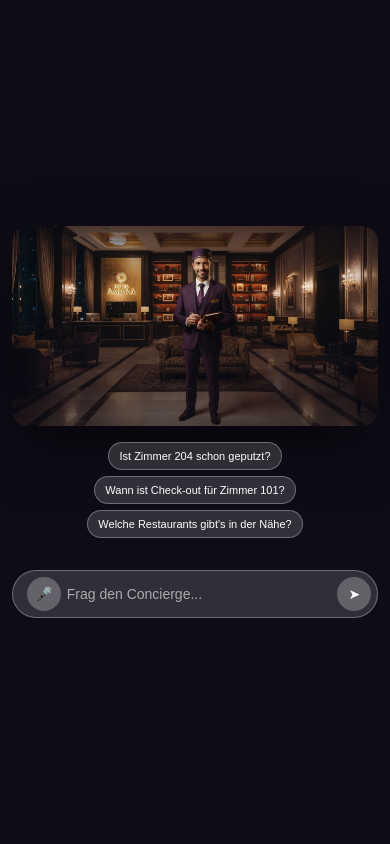
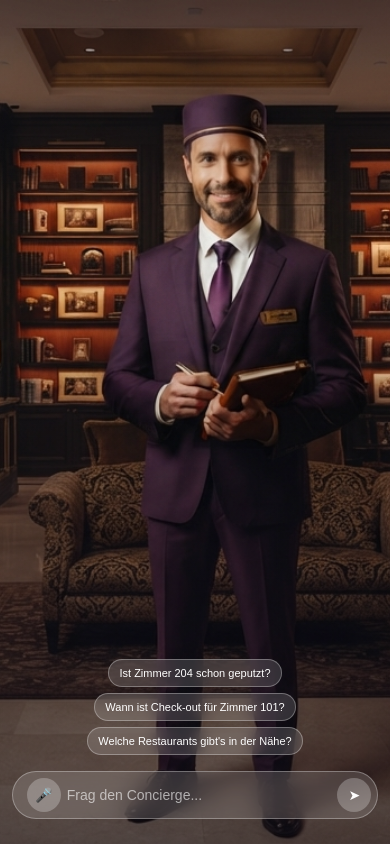
Before and after one commit to deki84/hotel-voice-assistant-demo, a Next.js app: page / in a window 390 px wide. Built offline with nearby package versions, Linux system fonts and the light colour scheme.

Commit message:
Restore full-bleed background image, fix repeat bug, remove broken mobile zoom

```diff
--- a/pages/index.tsx
+++ b/pages/index.tsx
@@ -70,10 +70,8 @@ export default function Home() {
   }
 
   return (
+
   <main style={styles.scene}>
-      <div style={styles.imageStage}>
-        {/* eslint-disable-next-line @next/next/no-img-element */}
-        <img src="/concierge.png" alt="Hotel-Concierge" style={styles.characterImg} />
     <div style={styles.vignette} />
 
     {loading && (
@@ -83,17 +81,14 @@ export default function Home() {
           <span style={{ ...styles.dot, animationDelay: "0.2s" }} />
           <span style={{ ...styles.dot, animationDelay: "0.4s" }} />
         </div>
-
       </div>
     )}
 
     {lastAssistant && !loading && (
       <div style={styles.assistantBubbleWrap}>
         <div style={styles.assistantBubble}>{lastAssistant.content}</div>
-
       </div>
     )}
-      </div>
 
     <div style={styles.examples}>
         {EXAMPLE_PROMPTS.map((prompt) => (
@@ -127,6 +122,9 @@ export default function Home() {
      <style jsx global>{`
   input::placeholder { color: rgba(255,255,255,0.6); }
   @keyframes pulse { 0%, 80%, 100% { opacity: 0.3; } 40% { opacity: 1; } }
+
+
+  }
 `}</style>
     </main>
   );
@@ -138,26 +136,38 @@ const styles: Record<string, React.CSSProperties> = {
   minHeight: "100dvh",
   width: "100%",
   backgroundColor: "#0f0c16",
+  backgroundImage: "url(/concierge.png)",
+  backgroundSize: "cover",
+  backgroundPosition: "center 20%",
+  backgroundRepeat: "no-repeat",
   display: "flex",
   flexDirection: "column",
-    justifyContent: "center",
+  justifyContent: "flex-end",
   alignItems: "center",
+  overflow: "hidden",
   fontFamily: "system-ui, sans-serif",
   padding: "clamp(1rem, 3vh, 2rem) clamp(0.75rem, 3vw, 1.5rem)",
   boxSizing: "border-box",
-    gap: "clamp(10px, 2vh, 16px)",
 },
-  // Container hat EXAKT das Seitenverhältnis von concierge.png (1380 x 752).
-  // Dadurch wird das Bild nie zugeschnitten, und jede %-Position darin
-  // (Mund, Sprechblase) bleibt auf jedem Gerät identisch.
-  imageStage: {
-    position: "relative",
-    width: "min(94vw, 900px)",
-    aspectRatio: "1380 / 752",
+assistantBubbleWrap: {
+  position: "absolute",
+  top: "clamp(10vh, 15vh, 18vh)",
+  left: "56%",
+  width: "clamp(140px, 30vw, 280px)",
+  zIndex: 3,
+},
+assistantBubble: {
+  background: "rgba(255,255,255,0.98)",
+  color: "#26215C",
+  padding: "clamp(8px, 1.6vw, 14px) clamp(10px, 2vw, 16px)",
   borderRadius: 16,
-    overflow: "hidden",
-    boxShadow: "0 20px 60px rgba(0,0,0,0.5)",
+  fontSize: "clamp(10px, 1.4vw, 13px)",
+  lineHeight: 1.45,
+  boxShadow: "0 14px 36px rgba(0,0,0,0.4)",
+  maxHeight: "24vh",
+  overflowY: "auto",
 },
+
   characterImg: {
     position: "absolute",
     inset: 0,
@@ -174,27 +184,8 @@ const styles: Record<string, React.CSSProperties> = {
     zIndex: 1,
     pointerEvents: "none",
   },
-  // Mund liegt bei x=51.3%, y=22.1% im Originalbild (ausgemessen).
-  // Blase wird knapp rechts vom Mund verankert, wächst nach oben-rechts weg.
-  assistantBubbleWrap: {
-    position: "absolute",
-    left: "54%",
-    top: "20%",
-    width: "clamp(90px, 34%, 220px)",
-    zIndex: 3,
-    transform: "translateY(-100%)",
-  },
-  assistantBubble: {
-    background: "rgba(255,255,255,0.98)",
-    color: "#26215C",
-    padding: "clamp(6px, 1.6vw, 12px) clamp(8px, 2vw, 14px)",
-    borderRadius: 14,
-    fontSize: "clamp(8px, 1.4vw, 12px)",
-    lineHeight: 1.4,
-    boxShadow: "0 10px 24px rgba(0,0,0,0.35)",
-    maxHeight: "22vh",
-    overflowY: "auto",
-  },
+
+
   assistantTail: {
     position: "absolute",
     bottom: "-1.4vw",
```
Lines whose indentation alone changed are shown as unchanged.
